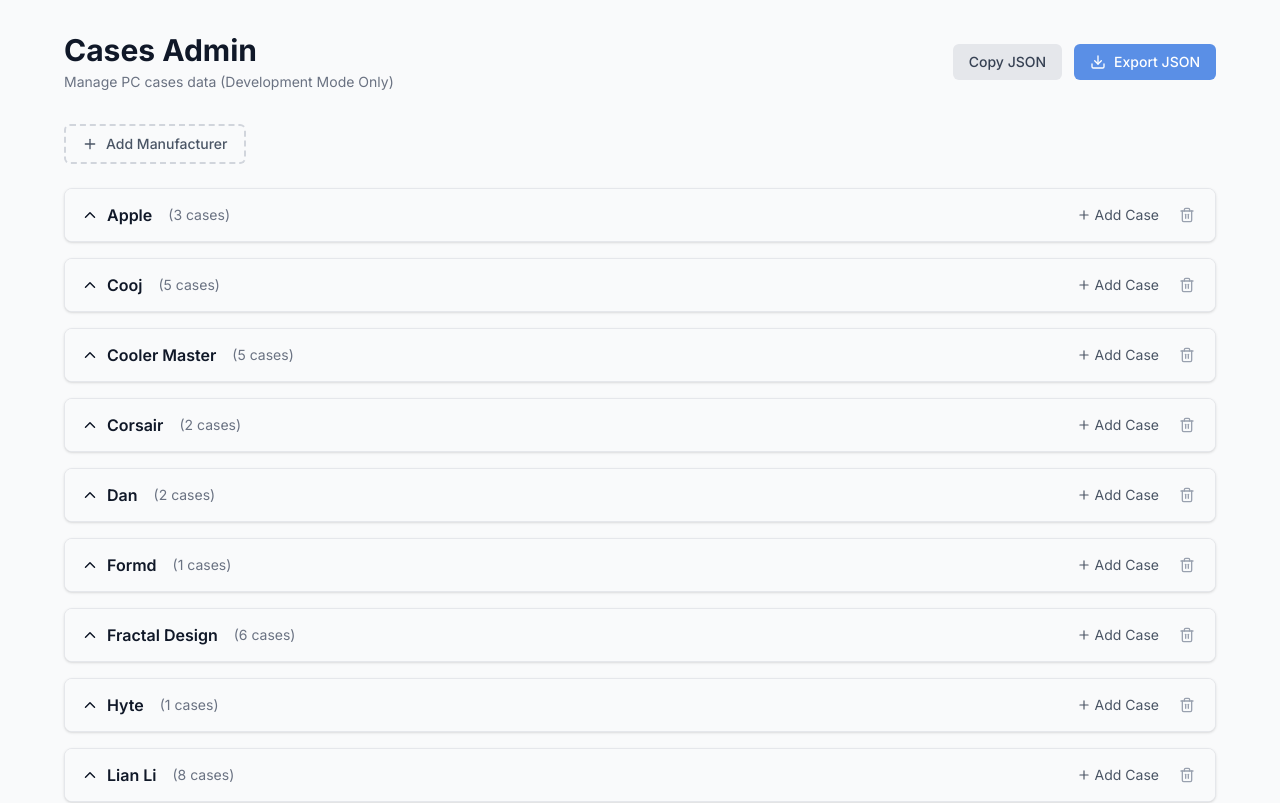
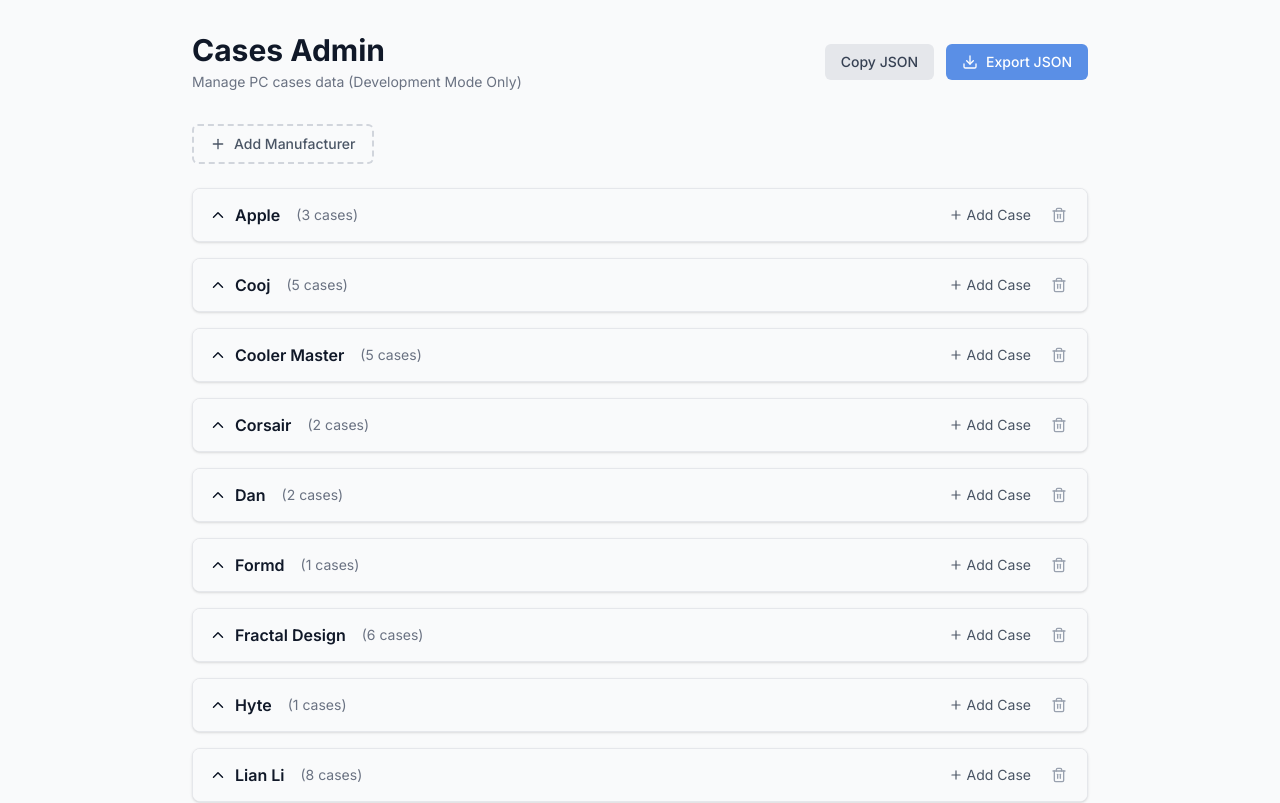
Before and after one commit to angelol-git/comparesffsize, a React (Vite) app: page /admin in a window 1280 px wide. Shown: the top 803 px of the page. Built offline with nearby package versions, Linux system fonts and the light colour scheme.

Commit message:
adjust width of admin page

```diff
--- a/src/pages/Admin.jsx
+++ b/src/pages/Admin.jsx
@@ -109,7 +109,7 @@
 
   return (
     <div className="min-h-screen bg-gray-50 p-8">
-      <div className="mx-auto max-w-6xl">
+      <div className="mx-auto max-w-4xl">
         <AdminHeader cases={cases} />
 
         <div className="mb-6">
```
